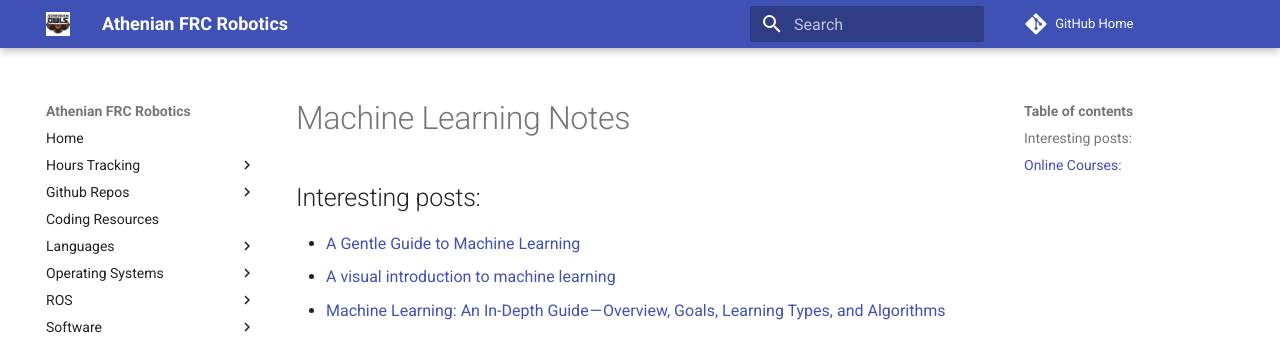
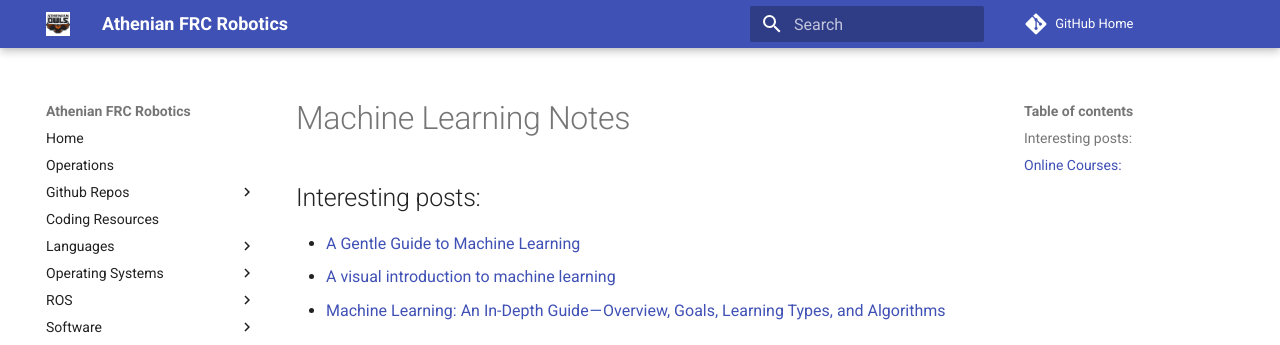
Before and after one commit to athenian-robotics/athenian-robotics-mkdocs, an MkDocs documentation site: the page built from docs/ml.md, in a window 1280 px wide. Shown: the top 345 px of the page. Built offline with MkDocs 1.6.1 and Material for MkDocs 9.7.7, drawn with Linux system fonts in a browser that asks for light colours; comment, search, counter and statistics services are not loaded.

Commit message:
Update docs

```diff
--- a/docs/ml.md
+++ b/docs/ml.md
@@ -1,3 +1,4 @@
+
 # Machine Learning Notes
 
 ## Interesting posts:
--- a/mkdocs.yml
+++ b/mkdocs.yml
@@ -1,8 +1,6 @@
 nav:
   - Home: index.md
-  - Hours Tracking:
-      - Mobile: https://arc852.retool.com/apps/c9fc2380-31bc-11ec-8355-3bb7916a77c6/Mobile%20Hours%20Tracker
-      - Desktop: https://arc852.retool.com/apps/fe393e60-2282-11ec-ab2d-7f805be33322/Hours%20Tracker
+  - Operations: operations.md
   - Github Repos:
       - FRC Robotics: https://github.com/athenian-robotics
       - Programming Tutorials: https://github.com/athenian-programming
--- a/requirements.txt
+++ b/requirements.txt
@@ -1,2 +1,2 @@
-mkdocs>=1.2.1
-mkdocs-material>=7.1.8
+mkdocs>=1.2.3
+mkdocs-material>=7.3.4
```
Also changed, not shown: docs/operations.md (added, +6 -0 lines).
